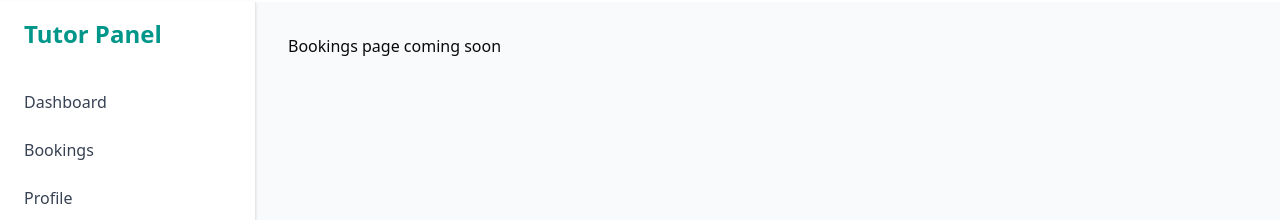
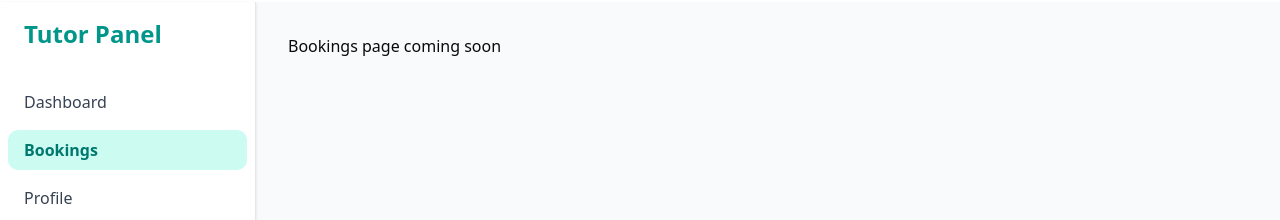
Before and after one commit to aishachy/skillbridge-frontend, a Next.js app: page /dashboard/tutor/bookings in a window 1280 px wide. Shown: the part 134-354 px from the top of the page. Built offline with nearby package versions, Linux system fonts and the light colour scheme.

Commit message:
layout updated

```diff
--- a/src/app/dashboard/tutor/layout.tsx
+++ b/src/app/dashboard/tutor/layout.tsx
@@ -7,10 +7,10 @@ export default function TutorLayout({ children }: { children: React.ReactNode })
   const pathname = usePathname();
 
   const menuItems = [
-    { title: "Dashboard", href: "/tutor/dashboard" },
-    { title: "Bookings", href: "/tutor/bookings" },
-    { title: "Profile", href: "/tutor/profile" },
-    { title: "Availability", href: "/tutor/availability" },
+    { title: "Dashboard", href: "/dashboard/tutor/dashboard" },
+    { title: "Bookings", href: "/dashboard/tutor/bookings" },
+    { title: "Profile", href: "/dashboard/tutor/profile" },
+    { title: "Availability", href: "/dashboard/tutor/availability" },
   ];
 
   return (
```
